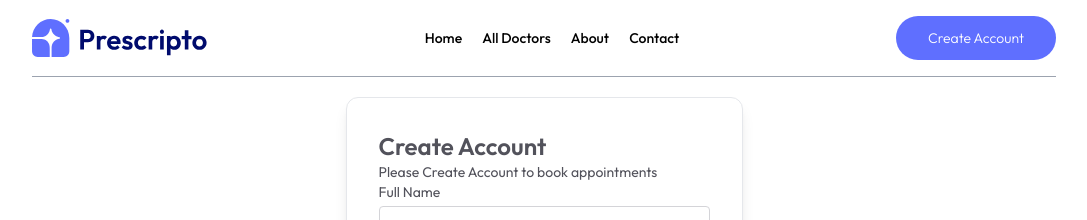
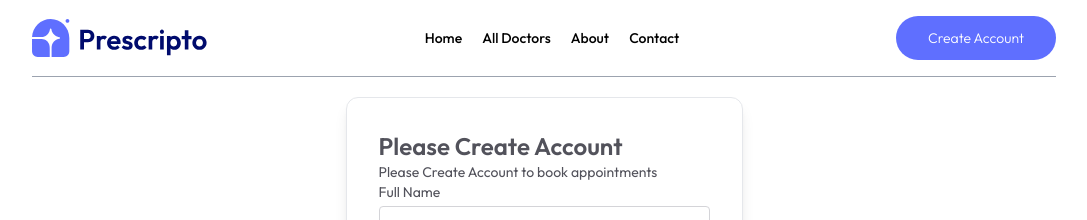
Before and after one commit to daniyalha33/Jenkins, a React (Vite) app in the folder frontend/: page /login in a window 1280 px wide. Shown: the top 220 px of the page, without its empty margins (96-1183 px from the left). Built offline with nearby package versions, Linux system fonts and the light colour scheme.

Commit message:
Update login/signup prompt text for clarity

```diff
--- a/frontend/src/pages/Login.jsx
+++ b/frontend/src/pages/Login.jsx
@@ -94,7 +94,7 @@ const { data } = await axios.post(url, formData, {
     <form className="min-h-[80vh] flex items-center">
       <div className="flex flex-col m-auto p-8 items-start min-w-[340px] sm:min-w-96 border rounded-xl text-zinc-600 text-sm shadow-lg">
         <p className="text-2xl font-semibold">
-          {state === 'Sign Up' ? 'Create Account' : 'Login'}
+          {state === 'Sign Up' ? 'Please Create Account' : 'Login'}
         </p>
         <p>Please {state === 'Sign Up' ? 'Create Account' : 'Login'} to book appointments</p>
 
```
